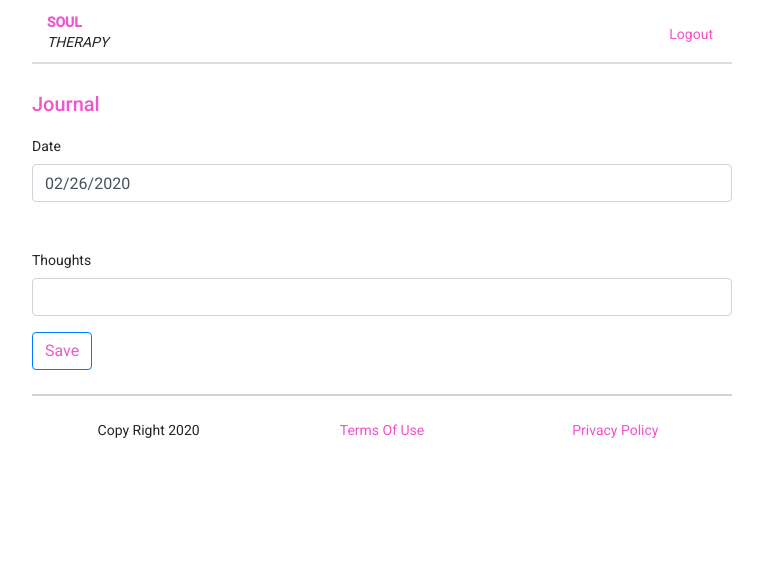
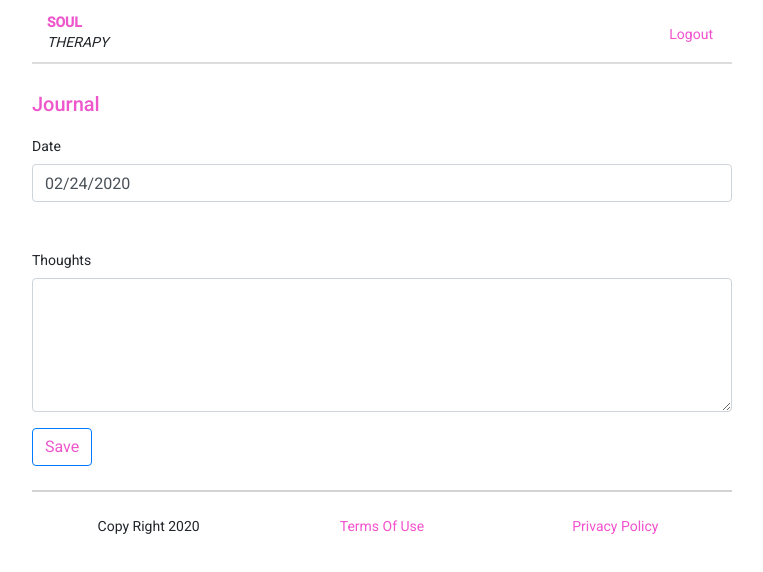
Before and after one commit to ToddAdelgren/CodeAcademySoulTherapy, an Angular app: page /journal in a window 1280 px wide. Shown: the top 572 px of the page, without its empty margins (258-1021 px from the left). Built offline with nearby package versions, Linux system fonts and the light colour scheme; no server answers; sample sign-in values are in the browser's storage.

Commit message:
UI Changes

```diff
--- a/src/app/components/journal/journal.component.html
+++ b/src/app/components/journal/journal.component.html
@@ -26,7 +26,7 @@
         <h1 class="my-5">{{provoker}}</h1>
         <div class="form-group">
             <label for="journal-thoughts">Thoughts</label>
-            <input formControlName="journalThoughts" [ngClass]="{'is-invalid': showJournalThoughtsRequired}" type="textarea" class="form-control" id="journal-thoughts">
+            <textarea formControlName="journalThoughts" [ngClass]="{'is-invalid': showJournalThoughtsRequired}" type="textarea" class="form-control" id="journal-thoughts" rows="5"></textarea>
             <small id="invalid-journal-thoughts" [ngClass]="{'hidden': hideInvalidJournalThoughts}" class="form-text text-danger">Invalid Thoughts</small>
             <div class="invalid-feedback">
                 Please enter your thoughts.
--- a/src/app/components/journal/journal.component.ts
+++ b/src/app/components/journal/journal.component.ts
@@ -22,6 +22,7 @@ export class JournalComponent implements OnInit {
   showJournalThoughtsRequired: boolean = false;
   user: User;
   provoker: string;
+  defaultDate: string;
 
   constructor(private formBuilder: FormBuilder,
     private provokerService: ProvokerService,
@@ -30,8 +31,12 @@ export class JournalComponent implements OnInit {
     private router: Router) {}
 
   ngOnInit(): void {
+    let currentDate = new Date().toISOString().split('T')[0];
+
+    this.defaultDate = currentDate.split('-')[1] + "/" + currentDate.split('-')[2] + "/" + currentDate.split('-')[0];
+
     this.journalForm = this.formBuilder.group({
-      journalDate: ['02/26/2020', Validators.compose([Validators.required])],
+      journalDate: [this.defaultDate, Validators.compose([Validators.required])],
       journalThoughts: ['', Validators.compose([Validators.required])],
       });
 
--- a/src/app/components/splash/splash.component.html
+++ b/src/app/components/splash/splash.component.html
@@ -28,7 +28,7 @@
             <div class="card-body">
               <h1 class="card-title pricing-card-title">$0 <small class="text-muted">/ mo</small></h1>
               <ul class="list-unstyled mt-3 mb-4">
-                <li>14 days included</li>
+                <li>10 days included</li>
                 <li>Email support</li>
                 <li>Help center access</li>
               </ul>
```
